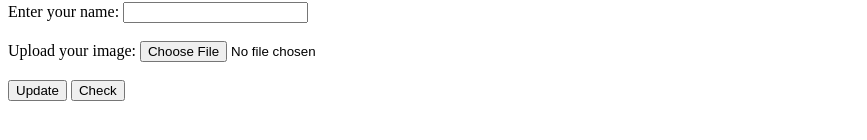
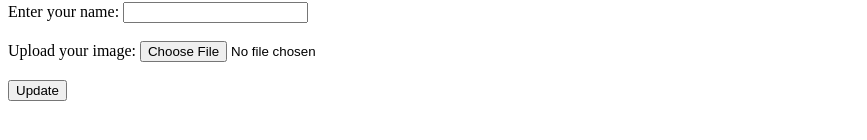
Before and after one commit to rajan-personal/whatsapp-status, a plain HTML site: page templates/index.html in a window 1280 px wide. Shown: the part 400-540 px from the top of the page, without its empty margins (0-867 px from the left). Drawn offline with Linux system fonts and the light colour scheme.

Commit message:
cloud run

```diff
--- a/templates/index.html
+++ b/templates/index.html
@@ -38,7 +38,6 @@
 
     <br/>
     <input type="submit" value="Update">
-    <input type="button" value="Check" onclick="window.location.href='/get'">
   </form>
 
 </body>
```
Also changed, not shown: 2 other files.
